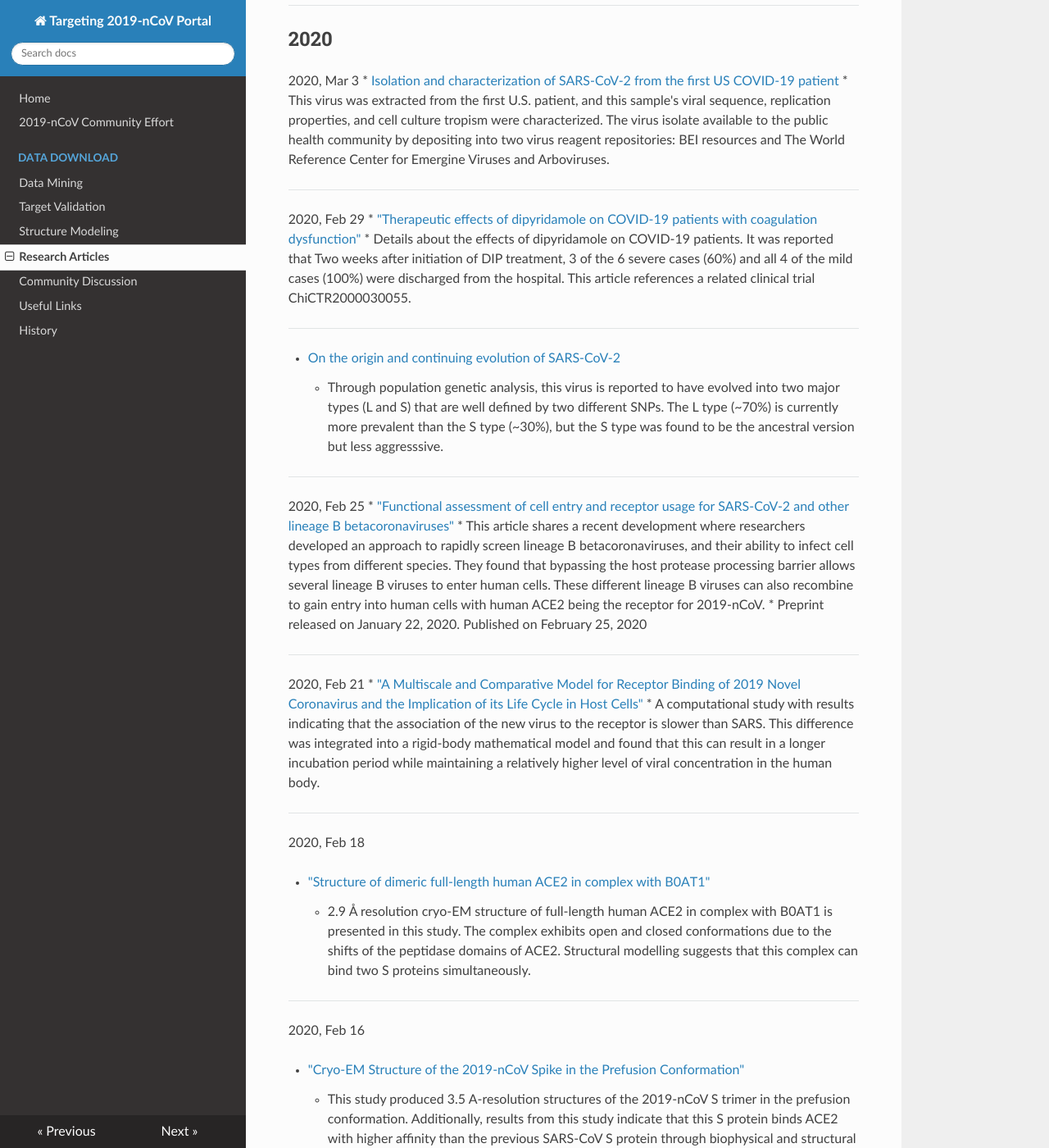
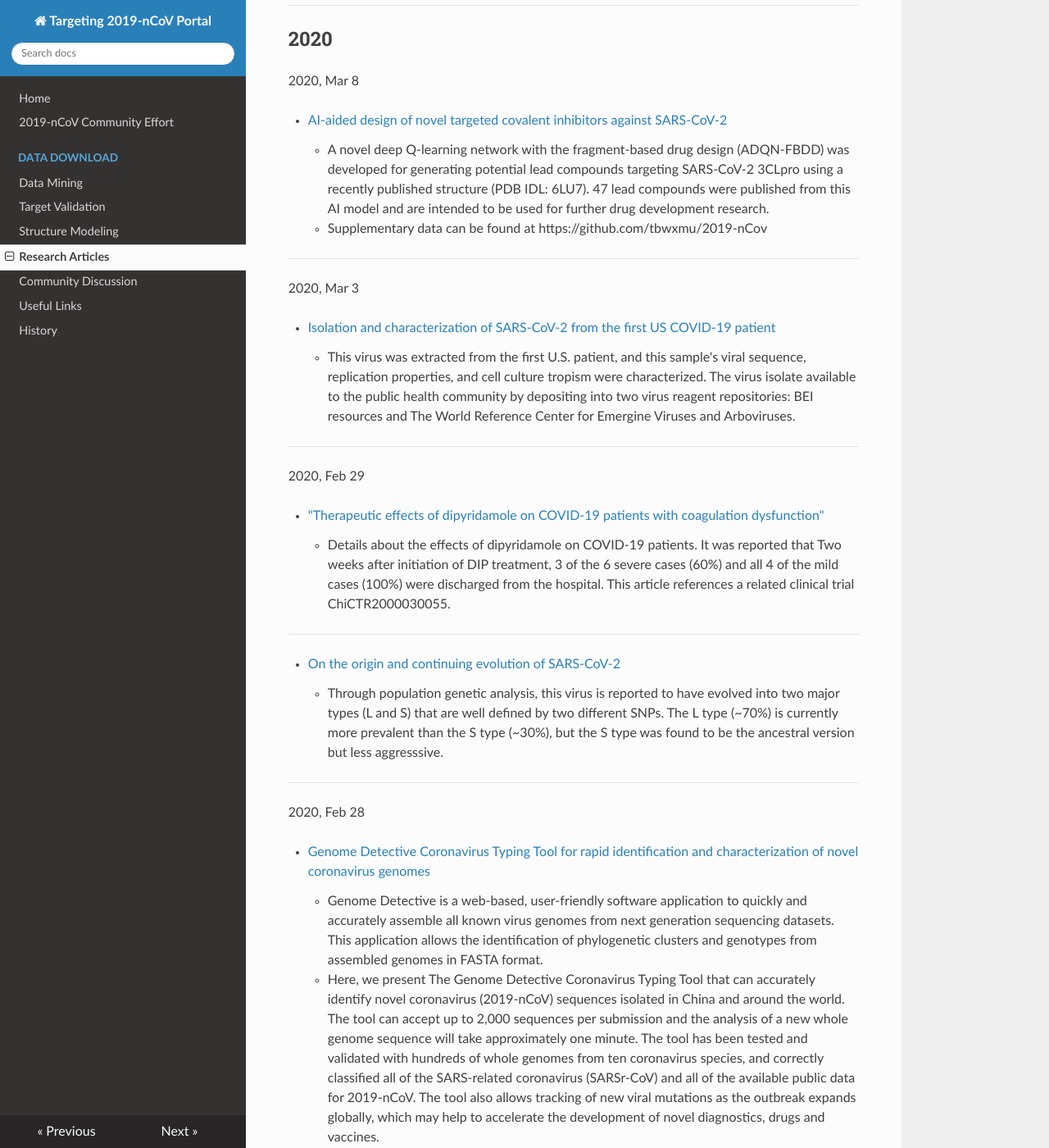
Before and after one commit to GHDDI-AILab/Targeting2019-nCoV, an MkDocs documentation site: the page built from docs/research_progress.md, in a window 1280 px wide and 1400 px high, scrolled down 992 px. Shown: the whole window at 82% size. Built offline with MkDocs 1.6.1, drawn with Linux system fonts in a browser that asks for light colours; nearby versions of some CDN libraries; some of the changed text lies outside the part shown.

Commit message:
Update research_progress.md

```diff
--- a/docs/research_progress.md
+++ b/docs/research_progress.md
@@ -30,13 +30,23 @@
 
 ## 2020
 
+2020, Mar 8
+
+ * [AI-aided design of novel targeted covalent inhibitors against SARS-CoV-2](http://ghddiai.oss-cn-zhangjiakou.aliyuncs.com/file/file_aadntciasc2.pdf)
+    * A novel deep Q-learning network with the fragment-based drug design (ADQN-FBDD) was developed for generating potential lead compounds targeting SARS-CoV-2 3CLpro using a recently published structure (PDB IDL: 6LU7). 47 lead compounds were published from this AI model and are intended to be used for further drug development research.
+    * Supplementary data can be found at https://github.com/tbwxmu/2019-nCov
+
+---
+
 2020, Mar 3
+
  * [Isolation and characterization of SARS-CoV-2 from the first US COVID-19 patient ](http://ghddiai.oss-cn-zhangjiakou.aliyuncs.com/file/file_icsc2fuscp.pdf)
     * This virus was extracted from the first U.S. patient, and this sample's viral sequence, replication properties, and cell culture tropism were characterized. The virus isolate available to the public health community by depositing into two virus reagent repositories: BEI resources and The World Reference Center for Emergine Viruses and Arboviruses.
 
 ---
 
 2020, Feb 29
+
  * ["Therapeutic effects of dipyridamole on COVID-19 patients with coagulation dysfunction"](http://ghddiai.oss-cn-zhangjiakou.aliyuncs.com/file/file_tedc19pcd.pdf)
     * Details about the effects of dipyridamole on COVID-19 patients. It was reported that Two weeks after initiation of DIP treatment, 3 of the 6 severe cases (60%) and all 4 of the mild cases (100%) were discharged from the hospital. This article references a related clinical trial ChiCTR2000030055.
 
@@ -47,14 +57,39 @@
 
 ---
 
+2020, Feb 28
+
+ * [Genome Detective Coronavirus Typing Tool for rapid identification and characterization of novel coronavirus genomes](https://academic.oup.com/bioinformatics/advance-article/doi/10.1093/bioinformatics/btaa145/5766118)
+    * Genome Detective is a web-based, user-friendly software application to quickly and accurately assemble all known virus genomes from next generation sequencing datasets. This application allows the identification of phylogenetic clusters and genotypes from assembled genomes in FASTA format.
+    * Here, we present The Genome Detective Coronavirus Typing Tool that can accurately identify novel coronavirus (2019-nCoV) sequences isolated in China and around the world. The tool can accept up to 2,000 sequences per submission and the analysis of a new whole genome sequence will take approximately one minute. The tool has been tested and validated with hundreds of whole genomes from ten coronavirus species, and correctly classified all of the SARS-related coronavirus (SARSr-CoV) and all of the available public data for 2019-nCoV. The tool also allows tracking of new viral mutations as the outbreak expands globally, which may help to accelerate the development of novel diagnostics, drugs and vaccines.
+    * Preprint released on February 2, 2020. Published on February 28, 2020
+
+---
+
+2020, Feb 27
+
+ * ["Coronavirus puts drug repurposing on the fast track"](https://www.nature.com/articles/d41587-020-00003-1)
+    * Existing antivirals and knowledge gained from the SARS and MERS outbreaks gain traction as the fastest route to fight the current coronavirus epidemic. This news briefly reviewed the repurposed agents targeting SARS-CoV2, and pointed out that although virtual screens can potentially accelerate drug discovery, the predicted compounds still need to be tested carefully with experiments.
+
+---
+
 2020, Feb 25
+
  * ["Functional assessment of cell entry and receptor usage for SARS-CoV-2 and other lineage B betacoronaviruses"](http://ghddiai.oss-cn-zhangjiakou.aliyuncs.com/file/file_faceruscolb.pdf)
     * This article shares a recent development where researchers developed an approach to rapidly screen lineage B betacoronaviruses, and their ability to infect cell types from different species. They found that bypassing the host protease processing barrier allows several lineage B viruses to enter human cells. These different lineage B viruses can also recombine to gain entry into human cells with human ACE2 being the receptor for 2019-nCoV.
     * Preprint released on January 22, 2020. Published on February 25, 2020
 
 ---
 
+2020, Feb 24
+
+ * [Comparative genetic analysis of the novel coronavirus (2019-nCoV/SARS-CoV-2) receptor ACE2 in different populations](https://www.nature.com/articles/s41421-020-0147-1)
+    * This Nature Letter to the Editor article describes a study of the genetic analysis for novel coronavirus. They systematically analyzed coding-region variants in ACE2 and the eQTL variants to compare the genomic characteristics of ACE2 among different populations. It was found that no direct evidence was identified genetically supporting the existence of coronavirus S-protein binding-resistant ACE2 mutants in different populations.
+
+---
+
 2020, Feb 21
+
  * ["A Multiscale and Comparative Model for Receptor Binding of 2019 Novel Coronavirus and the Implication of its Life Cycle in Host Cells"](http://ghddiai.oss-cn-zhangjiakou.aliyuncs.com/file/file_mcmrb2nvilchc.pdf)
     * A computational study with results indicating that the association of the new virus to the receptor is slower than SARS. This difference was integrated into a rigid-body mathematical model and found that this can result in a longer incubation period while maintaining a relatively higher level of viral concentration in the human body.
 
```
